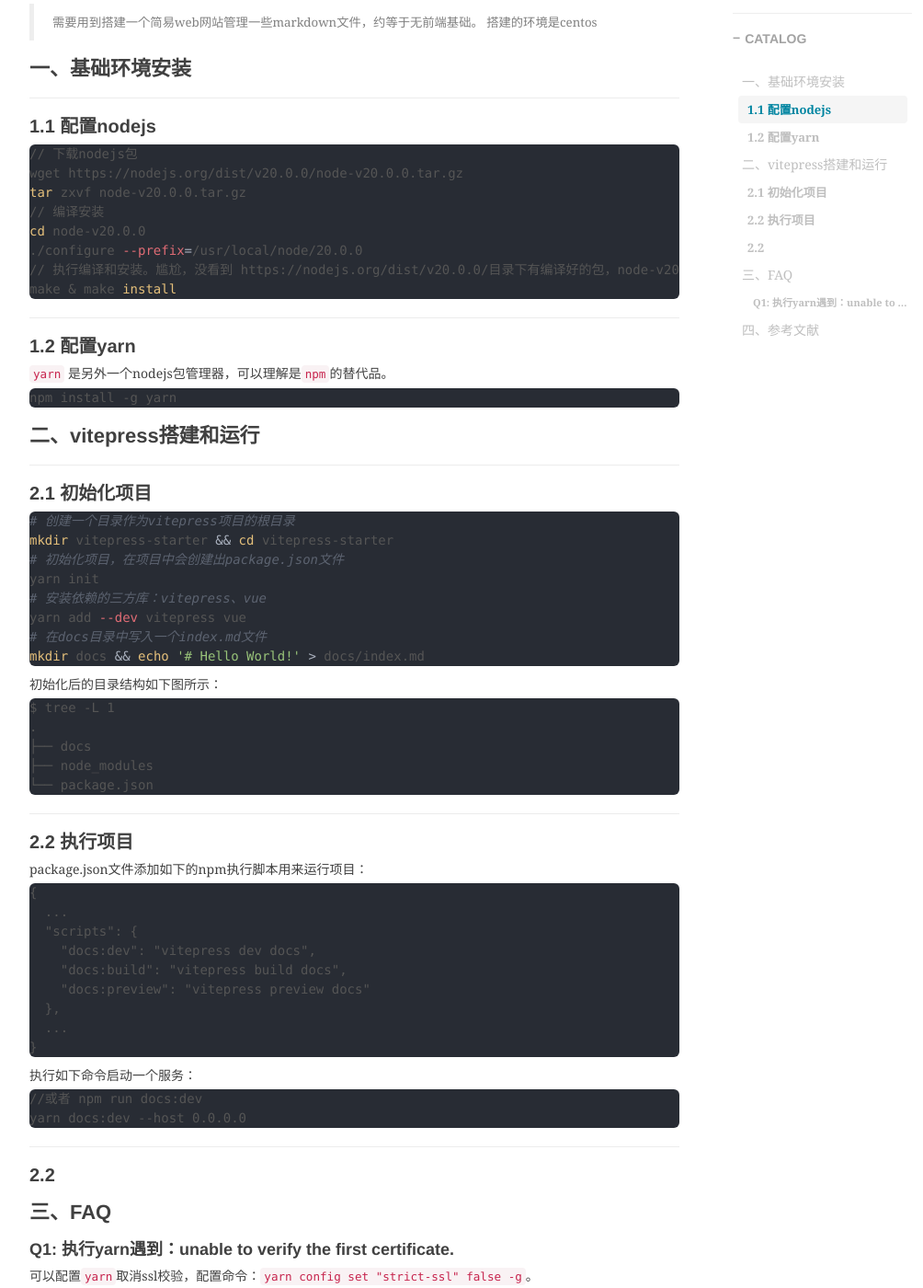
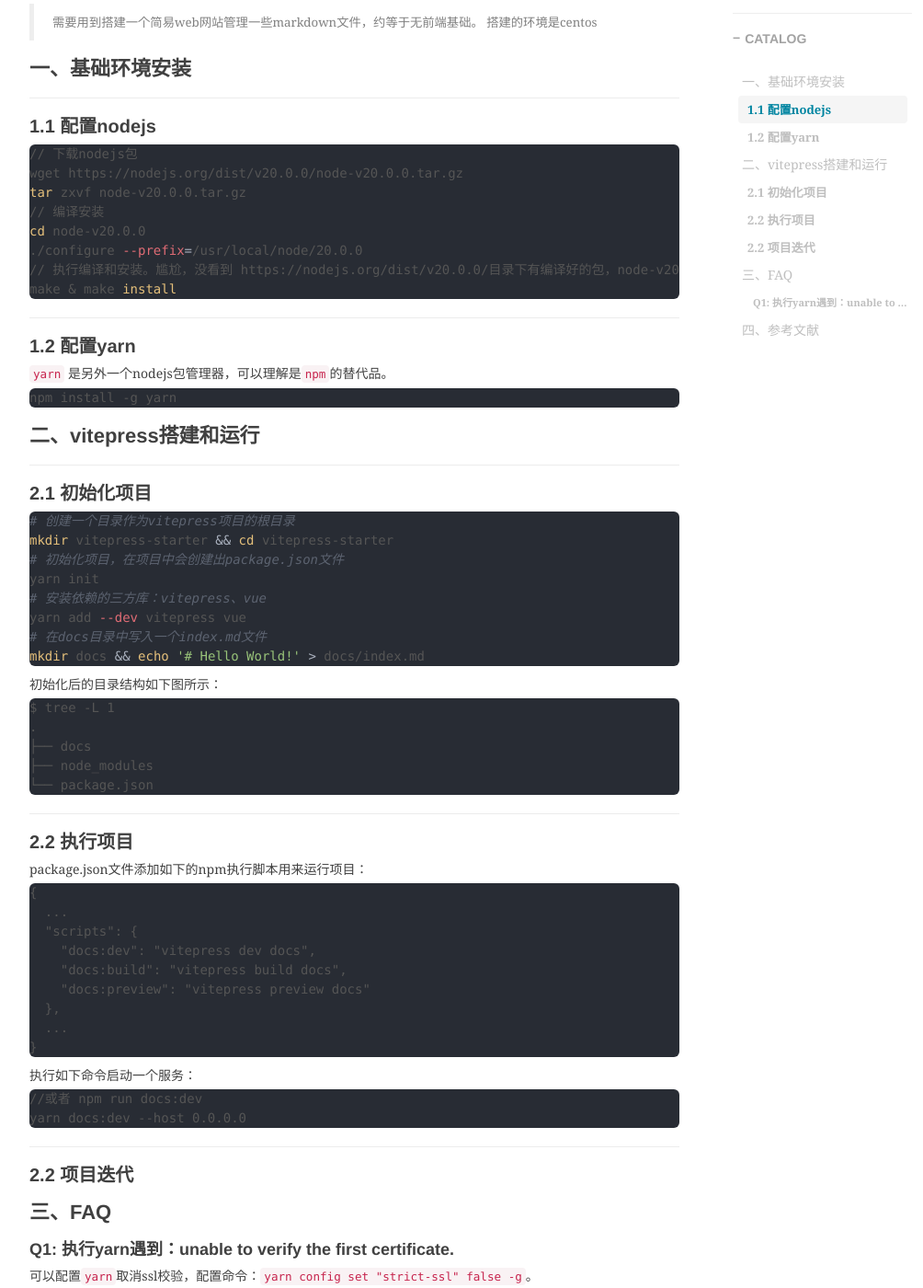
Before and after one commit to shihai1991/shihai1991.github.io, a Jekyll site: the page built from _posts/2023-04-26-零基础搭建vitepress.md, in a window 1280 px wide and 1400 px high, scrolled down 481 px. Shown: the whole window at 92% size, without its empty margins (233-1237 px from the left). Built offline with Jekyll 4.4.1, drawn with Linux system fonts in a browser that asks for light colours; nearby versions of some CDN libraries; comment, search, counter and statistics services are not loaded.

Commit message:
Update 2023-04-26-零基础搭建vitepress.md

````diff
--- a/_posts/2023-04-26-零基础搭建vitepress.md
+++ b/_posts/2023-04-26-零基础搭建vitepress.md
@@ -71,7 +71,8 @@
 yarn docs:dev --host 0.0.0.0
 ```
 
-## 2.2
+## 2.2 项目迭代
+
 
 # 三、FAQ
 
````
